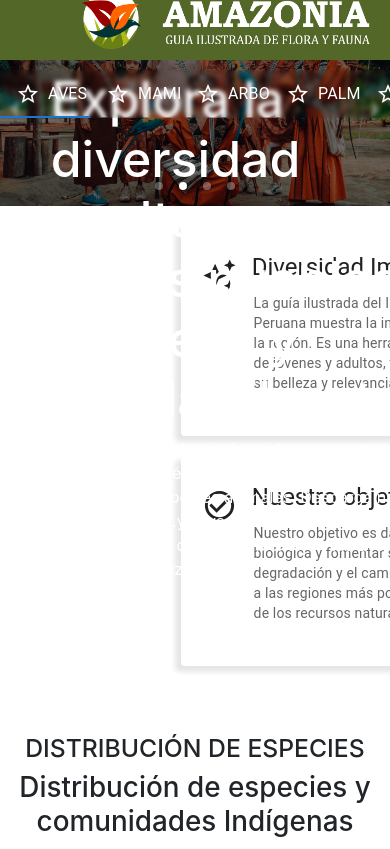
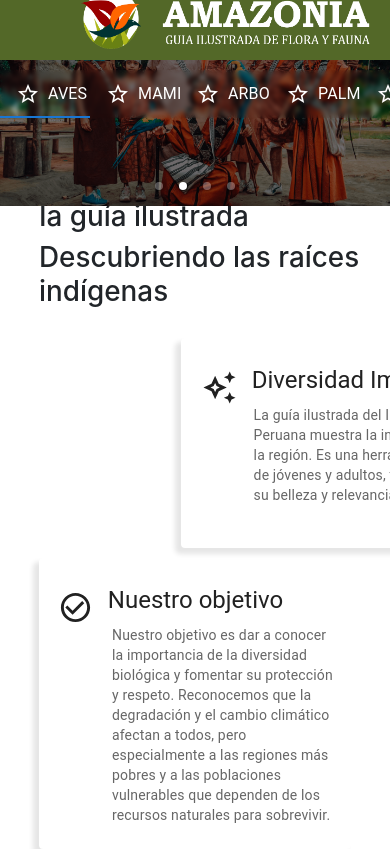
Before and after one commit to Danny-da/new-Amazonia, a React (Create React App) app: page / in a window 390 px wide. Shown: the top 849 px of the page. Built offline with nearby package versions, Linux system fonts and the light colour scheme; the HTML template or start-up script is replaced by a standard one.

Commit message:
actualizado

```diff
--- a/src/components/body.js
+++ b/src/components/body.js
@@ -15,12 +15,16 @@ import amazo from '../images/amazo.png'
 const Body = () => {
   return (
     <div>
-      <div style={{marginTop:'5%'}}>
-      <Card className="ca-rd" style={{ boxShadow: '-5px 5px 5px 1px  rgba(0, 0, 0, 0.1)' }}>
+      <div>
+        <div style={{ marginTop: '5%' }}>
+        <h1 style={{ marginLeft: '10%', marginTop: '-15%' }}>AMAZONíA: Acerca de <br/>
+          Ia guía ilustrada</h1>
+        <h1 style={{ marginLeft: '10%' }}>Descubriendo las raíces indígenas</h1>
+          <Card className="ca-rad" style={{ boxShadow: '-5px 5px 5px 1px  rgba(0, 0, 0, 0.1)',   }}>
             <CardContent style={{ display: 'flex', flexDirection: 'column', height: '100%' }}>
               <Typography variant="h5" component="div" style={{ display: 'flex', alignItems: 'center' }}>
                 <Box mt={2} style={{ marginLeft: '1%' }}>
-              <AutoAwesomeOutlinedIcon fontSize="large" style={{ marginRight: '15px' }} />
+                  <AutoAwesomeOutlinedIcon fontSize="large" style={{ marginRight: '15px'}} />
                 </Box>
                 Diversidad Impactante en la Amazonía
               </Typography>
@@ -31,7 +35,14 @@ const Body = () => {
             </CardContent>
           </Card>
 
-      <Card className="ca-rd" style={{ boxShadow: '-5px 5px 5px 1px rgba(0, 0, 0, 0.1)' }}>
+
+
+          {/* <div style={{marginLeft: '10%', marginTop:'-5%'}}>
+      <h2 style={{marginTop:'-10%' }}>Pueblos Indígenas</h2>
+      <h1 style={{ }}>Descubriendo las raíces indígenas</h1>
+      </div> */}
+
+          <Card className="ca-rd" style={{ boxShadow: '-5px 5px 5px 1px rgba(0, 0, 0, 0.1)',maginTop:'100px' }}>
             <CardContent style={{ display: 'flex', flexDirection: 'column', height: '100%' }}>
               <Typography variant="h5" component="div" style={{ display: 'flex', alignItems: 'center' }}>
                 <Box mt={2} style={{ marginLeft: '1%' }}>
@@ -52,26 +63,20 @@ const Body = () => {
 
         </div>
 
-
-      {/* <div style={{marginTop:'-6%'}}>
+        <div style={{ marginTop: '-1%' }}>
+          <img src={amazo} alt="Logo de Amazonía" id="amazo-image" />
+        </div>
+      </div>
+      <div>
+        <br />
+        <br />
         <h2 style={{ textAlign: 'center' }}>DISTRIBUCIÓN DE ESPECIES</h2>
         <h1 style={{ textAlign: 'center' }}>Distribución de especies y comunidades Indígenas</h1>
-      </div> */}
-
-      <div style={{marginTop:'-1%'}}>
-      <img src={amazo} alt="Logo de Amazonía" id="amazo-image" />
+        <img src={grafi} style={{ marginLeft: '10%' }} alt="Imagen 5" />
+        <img src={content} style={{ marginLeft: '53%', marginTop: '-23%' }} alt="Imagen 6" />
       </div>
 
-      <div>
-      <br/>
-      <br/>
-      <h2 style={{ textAlign: 'center' }}>DISTRIBUCIÓN DE ESPECIES</h2>
-      <h1 style={{ textAlign: 'center' }}>Distribución de especies y comunidades Indígenas</h1>
-      <img src={grafi} style={{marginLeft: '10%'}} alt="Imagen 5" />
-      <img src={content} style={{marginLeft: '53%', marginTop:'-23%'}} alt="Imagen 6" />
-      </div>
-
-      <br/>
+      <br />
       <div style={{ padding: '50px' }}>
         <h2 style={{ textAlign: 'center' }}>Pueblos Indígenas</h2>
         <h1 style={{ textAlign: 'center' }}>Descubriendo las raíces indígenas</h1>
--- a/src/components/estilo.css
+++ b/src/components/estilo.css
@@ -60,10 +60,37 @@ header {
   width: 552px;
   height: 210px;
   margin-left: calc(54% - 30px);
-  margin-top: 20px;
+  margin-top: 10px;
+  /* border: 1px solid #000;
+  border-radius: 10px; */
+}
+.ca-rad {
+  width: 552px;
+  height: 210px;
+  margin-left: calc(54% - 30px);
+  margin-top: 30px;
   /* border: 1px solid #000;
   border-radius: 10px; */
 
+}
+@media (max-width: 600px) {
+  .ca-rd {
+    width: 100%; /* Cambiar el ancho a 100% en dispositivos con un ancho máximo de 600px */
+    margin-left: 0; /* Eliminar el margen izquierdo en dispositivos más pequeños */
+    margin-top: 10px; /* Ajustar el margen superior en dispositivos más pequeños */
+    /* Otros estilos necesarios para adaptar el card en dispositivos móviles */
+  }
+}
+
+@media (max-width: 960px) {
+  .ca-rd {
+    width: 80%; /* Reducir el ancho del card al 80% del contenedor en dispositivos más pequeños */
+    height: auto; /* Permitir que la altura se ajuste automáticamente según el contenido */
+    margin-left: auto; /* Centrar horizontalmente el card en dispositivos más pequeños */
+    margin-right: auto;
+    margin-top: 10px; /* Ajustar el margen superior en dispositivos más pequeños */
+    /* Otros estilos necesarios para adaptar el card en dispositivos con un ancho máximo de 960px */
+  }
 }
 
 img#amazo-image {
--- a/src/components/home.js
+++ b/src/components/home.js
@@ -44,11 +44,11 @@ const Home = () => {
         </div>
       </Carousel>
       <div style={{ marginTop:'15%',position: 'absolute', top: 0, left:'13%',  width: '100%', textAlign: 'left', color:'white' }}>
-        <h1 style={{ fontSize: '50px' }}>Explora la diversidad oculta<br/>
+        {/* <h1 style={{ fontSize: '50px' }}>Explora la diversidad oculta<br/>
         de los pueblos indígena y<br/> la vida silvestre</h1>
         <p>Explora la increíble biodiversidad de Loreto en la Amazonia a través de nuestra guías<br/>
         ilustradas de especies animales. Descarga nuestra aplicación móvil.y lleva contigo este<br/>
-        increíble mundo de conocimiento en tus aventuras por la selva amazónica</p>
+        increíble mundo de conocimiento en tus aventuras por la selva amazónica</p> */}
       </div>
     </div>
   );
```
Lines whose indentation alone changed are shown as unchanged.
